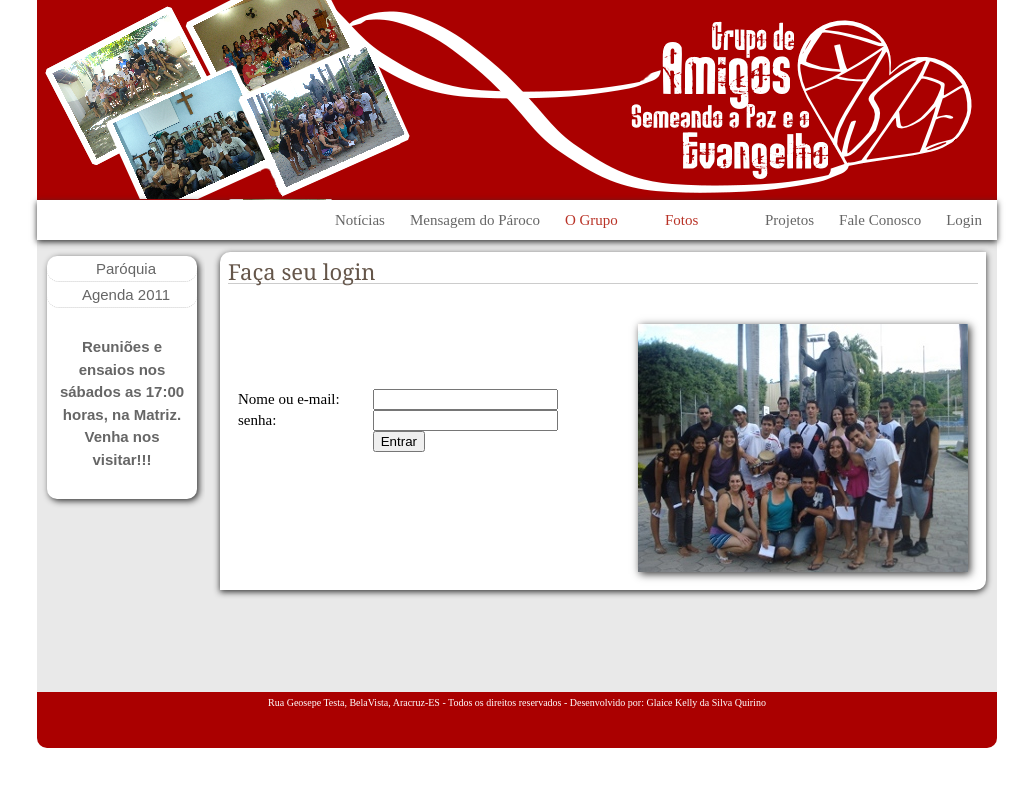
After one commit to glaice/gaspe, a PHP site: page /login.php in a window 1280 px wide. The commit adds this page. Shown: the top 787 px of the page, without its empty margins (123-1156 px from the left). Run offline with PHP 8.4, Linux system fonts and the light colour scheme; some libraries are stand-ins or nearby versions.

Commit message:
adicionando login

```diff
--- /dev/null
+++ b/login.php
@@ -0,0 +1,46 @@
+<?php
+
+include "cabecalho.php";
+
+?>
+
+    <title> GASPE </title>
+
+<?php
+
+include "pos_cabecalho.php";
+
+?>
+
+    <div id="noticia"><h3>Faça seu login</h3>
+
+
+        <p><br></p>
+        <div style="float: left;margin-left: 10px;">
+            <br><br><br><br><br>
+            <form id="form1" name="form1" method="post" action="enviar_contato.php">
+                <table width="380" border="0" cellspacing="2" cellpadding="5">
+                <tr>
+                  <td>Nome ou e-mail:</td>
+                  <td><input name="nome" type="text" id="nome" /></td>
+                </tr>
+                <tr>
+                  <td>senha:</td>
+                  <td><input name="senha" type="text" id="senha" /></td>
+                </tr>
+                <tr>
+                  <td> </td>
+                  <td><input type="submit" name="Submit" value="Entrar" /></td>
+                </tr>
+                </table>
+            </form>
+        </div>
+        <img src="images/grupo.jpg" style="float: right; margin-right: 10px; margin-bottom:10px;">
+
+    </div>
+
+<?php
+
+include "rodape.php";
+
+?>
--- a/menu.php
+++ b/menu.php
@@ -2,7 +2,7 @@
                 <div id="menu">
                     <ul id="menu-ul" class="menu-ul">
 
-<!--                        <li class="menu-cinza"><a href="downloads.php">Downloads</a></li>  -->
+                        <li class="menu-cinza"><a href="login.php">Login</a></li>
                         <li class="menu-cinza"><a href="contatos.php">Fale Conosco</a></li>
                         <li class="menu-cinza"><a href="projetos.php ">Projetos</a></li>
                         <li class="menu-vermelho menu">
```
